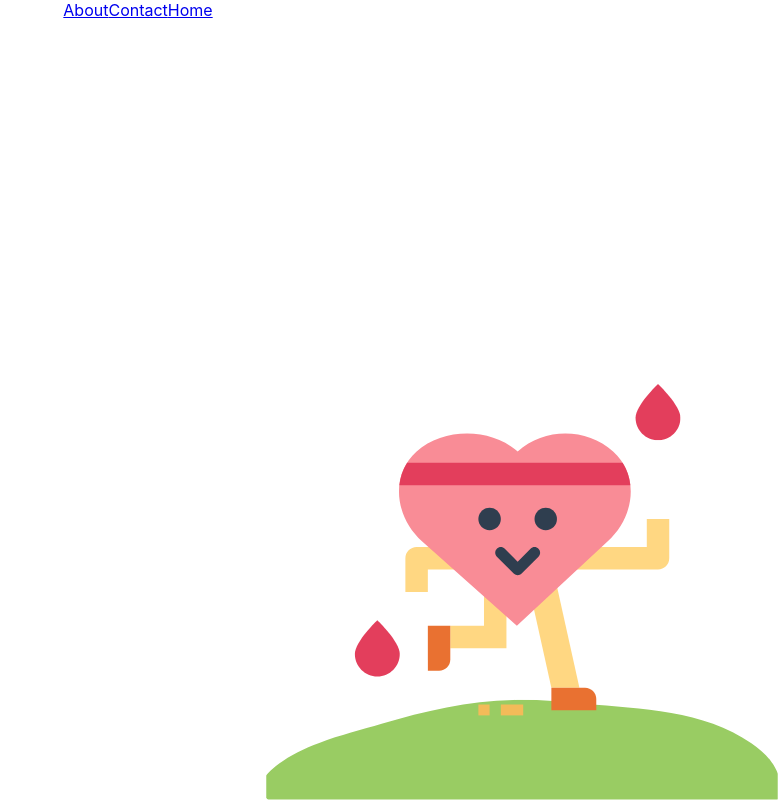
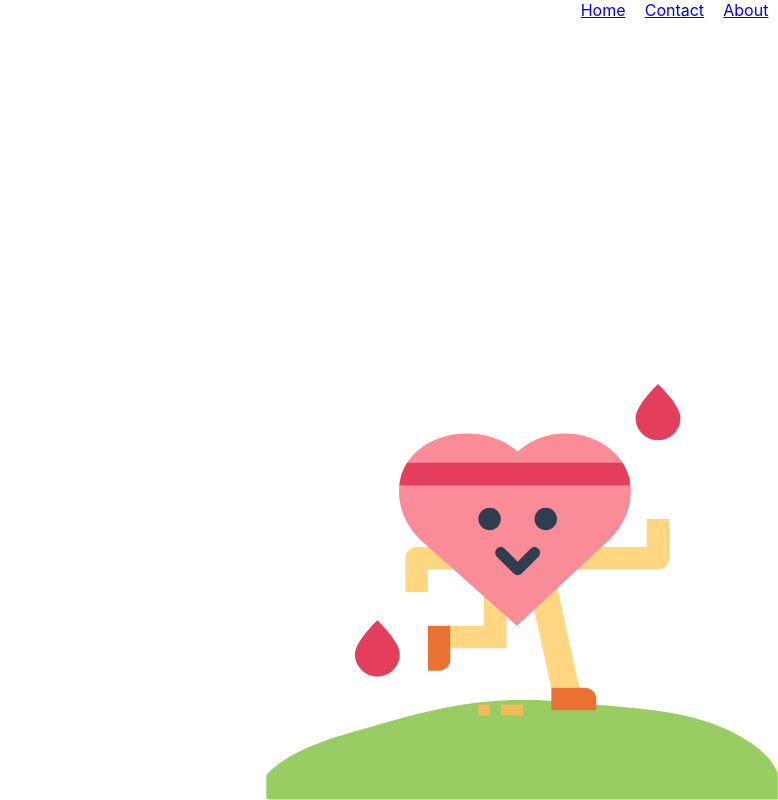
Before and after one commit to gitnubl33t/bp_buddy, a React (Create React App) app: page / in a window 1280 px wide. Shown: the whole page, without its empty margins (502-1280 px from the left). Built offline with nearby package versions, Linux system fonts and the light colour scheme.

Commit message:
lined up the nav bar (not quite finished), added Google Fonts HTML code

```diff
--- a/public/index.html
+++ b/public/index.html
@@ -3,6 +3,8 @@
   <head>
     <meta charset="utf-8" />
     <link rel="icon" href="%PUBLIC_URL%/bp_buddy_favicon.ico" />
+    <link rel="preconnect" href="https://fonts.gstatic.com">
+<link href="https://fonts.googleapis.com/css2?family=Anonymous+Pro:wght@700&family=Roboto:wght@100;400&family=Source+Code+Pro:wght@900&display=swap" rel="stylesheet">
     <meta name="viewport" content="width=device-width, initial-scale=1" />
     <meta
       name="BP Buddy"
--- a/src/App.css
+++ b/src/App.css
@@ -9,3 +9,13 @@
   height: 100vh;
   background-size: 40%;
 }
+
+nav {
+  display: flex;
+  flex-direction: row-reverse;
+}
+
+nav li {
+  list-style-type: none;
+  margin: 0 0.6rem;
+}
--- a/src/App.js
+++ b/src/App.js
@@ -5,9 +5,15 @@ function App() {
     <div className="App">
       <header className="App-header"></header>
       <nav>
-        <a href="/">About</a>
-        <a href="/">Contact</a>
-        <a href="/">Home</a>
+        <li>
+          <a href="/">About</a>
+        </li>
+        <li>
+          <a href="/">Contact</a>
+        </li>
+        <li>
+          <a href="/">Home</a>
+        </li>
       </nav>
     </div>
   );
```
Also changed, not shown: 1 other file (tests, documents, lock files or other folders).
